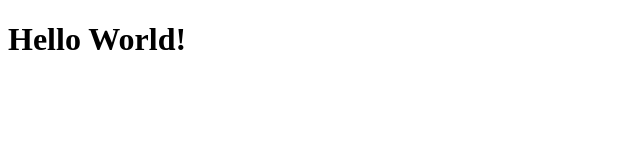
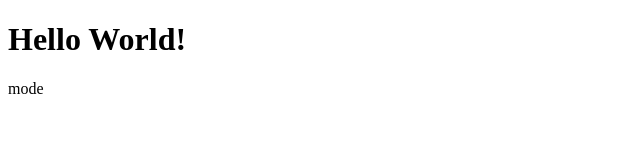
Before and after one commit to alexxyyoo/git-learning, a plain HTML site: page index.html in a window 1280 px wide. Shown: the full height of the page, 0-640 px from the left. Drawn offline with Linux system fonts and the light colour scheme.

Commit message:
index.html mode

```diff
--- a/index.html
+++ b/index.html
@@ -11,6 +11,7 @@
 
 <body>
     <h1>Hello World!</h1>
+    <p>mode</p>
     <script src="main.js"></script>
 </body>
 
```
